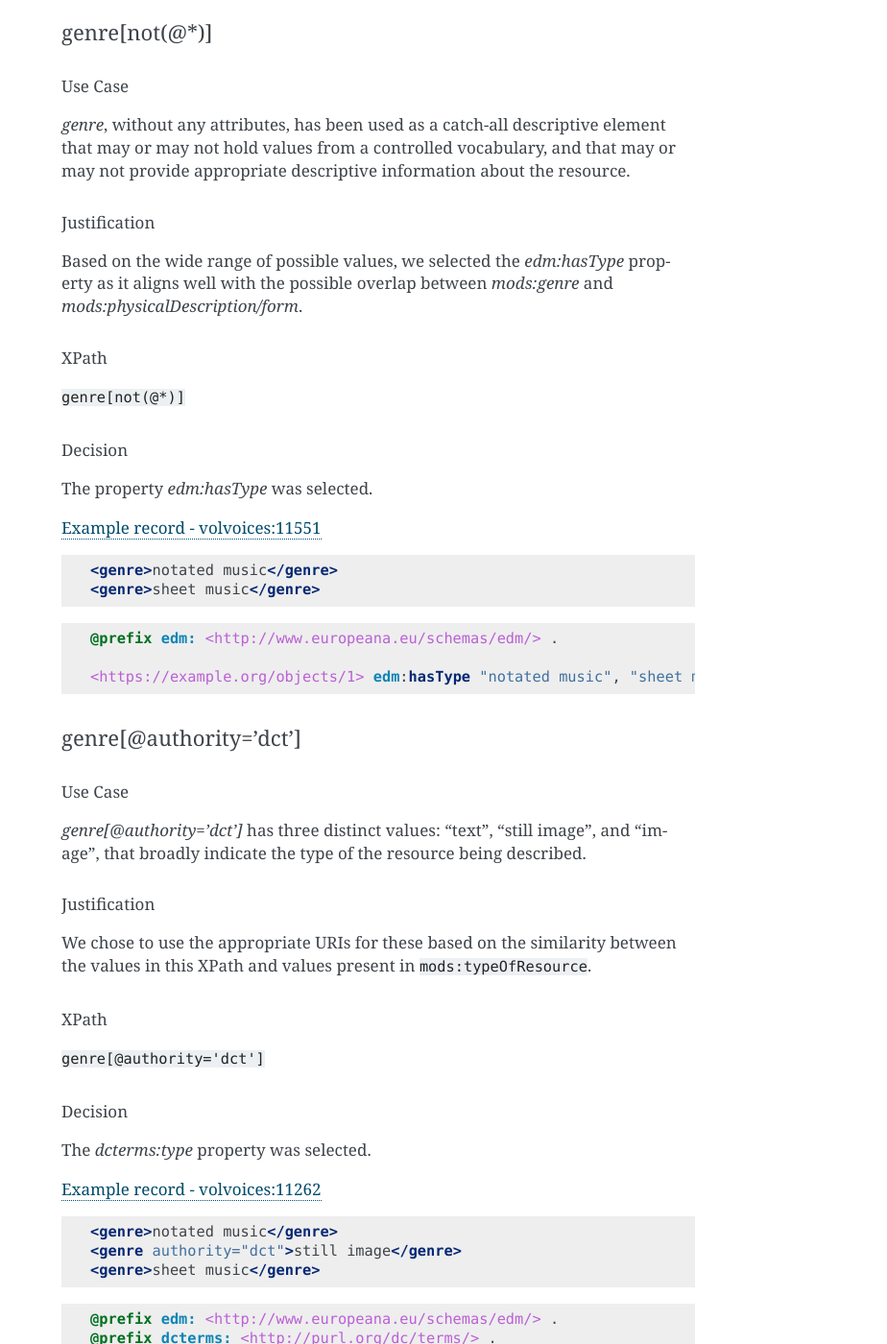
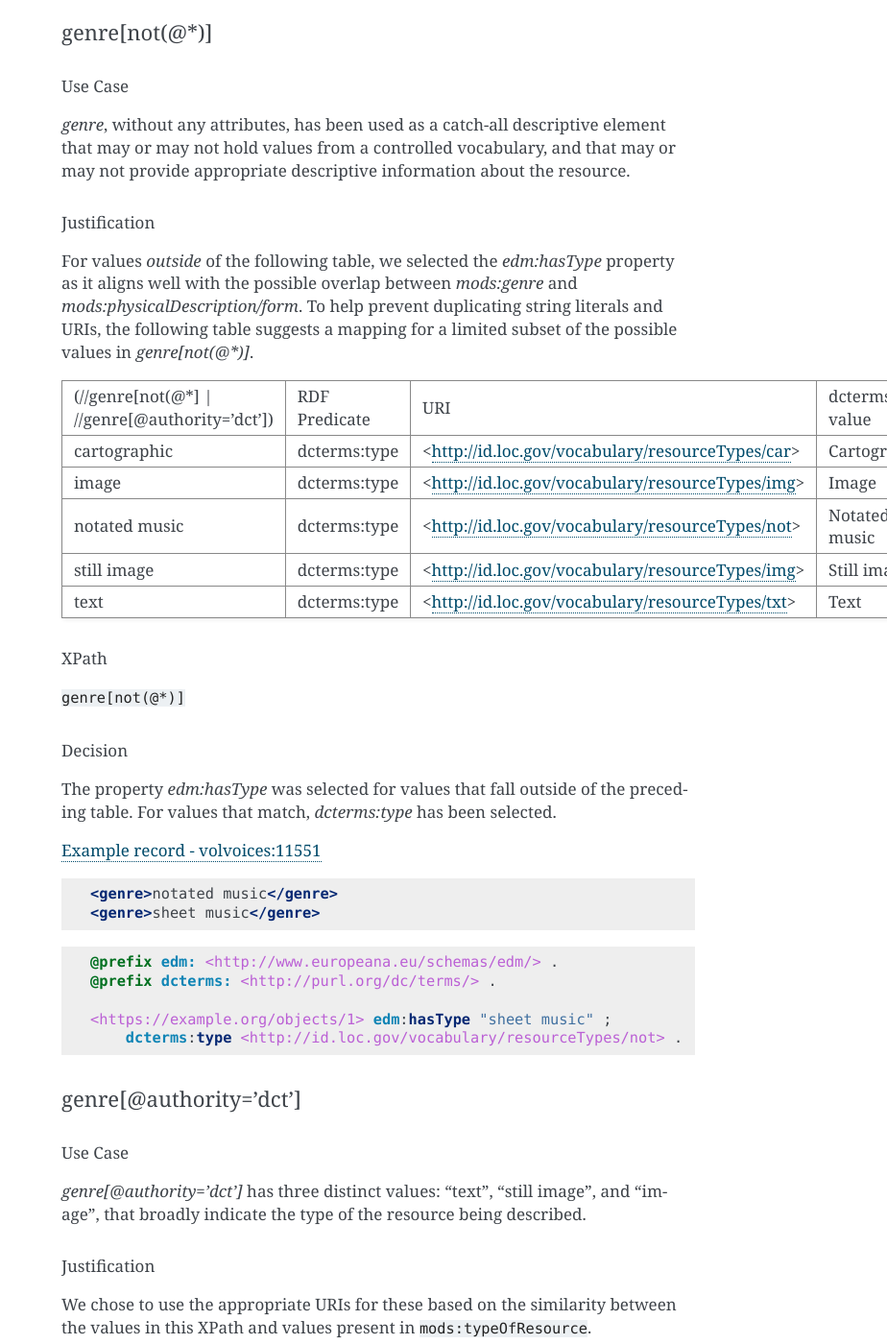
Before and after one commit to UTKcataloging/mods_to_rdf, a Sphinx documentation site: the page built from docs/source/contents/4_draft_mapping.rst, in a window 1280 px wide and 1400 px high, scrolled down 38273 px. Shown: the whole window at 96% size, without its empty margins (356-1280 px from the left). Built offline with Sphinx 7.4.7, drawn with Linux system fonts in a browser that asks for light colours; formulas are drawn with MathJax 3.

Commit message:
Update `genre[not(@*)]` section

```diff
--- a/docs/source/contents/4_draft_mapping.rst
+++ b/docs/source/contents/4_draft_mapping.rst
@@ -1803,7 +1803,21 @@ Use Case
 
 Justification
 ^^^^^^^^^^^^^
-Based on the wide range of possible values, we selected the `edm:hasType` property as it aligns well with the possible overlap between `mods:genre` and `mods:physicalDescription/form`.
+For values *outside* of the following table, we selected the `edm:hasType` property as it aligns well with the possible overlap between `mods:genre` and `mods:physicalDescription/form`. To help prevent duplicating string literals and URIs, the following table suggests a mapping for a limited subset of the possible values in `genre[not(@*)]`.
+
++-----------------------------------------------+---------------+--------------------------------------------------+--------------------+
+| (//genre[not(@*] | //genre[@authority='dct']) | RDF Predicate | URI                                              | dcterms text value |
++-----------------------------------------------+---------------+--------------------------------------------------+--------------------+
+| cartographic                                  | dcterms:type  | <http://id.loc.gov/vocabulary/resourceTypes/car> | Cartographic       |
++-----------------------------------------------+---------------+--------------------------------------------------+--------------------+
+| image                                         | dcterms:type  | <http://id.loc.gov/vocabulary/resourceTypes/img> | Image              |
++-----------------------------------------------+---------------+--------------------------------------------------+--------------------+
+| notated music                                 | dcterms:type  | <http://id.loc.gov/vocabulary/resourceTypes/not> | Notated music      |
++-----------------------------------------------+---------------+--------------------------------------------------+--------------------+
+| still image                                   | dcterms:type  | <http://id.loc.gov/vocabulary/resourceTypes/img> | Still image        |
++-----------------------------------------------+---------------+--------------------------------------------------+--------------------+
+| text                                          | dcterms:type  | <http://id.loc.gov/vocabulary/resourceTypes/txt> | Text               |
++-----------------------------------------------+---------------+--------------------------------------------------+--------------------+
 
 XPath
 ^^^^^
@@ -1811,7 +1825,7 @@ XPath
 
 Decision
 ^^^^^^^^
-The property `edm:hasType` was selected.
+The property `edm:hasType` was selected for values that fall outside of the preceding table. For values that match, `dcterms:type` has been selected.
 
 `Example record - volvoices:11551 <https://digital.lib.utk.edu/collections/islandora/object/volvoices:11551/datastream/MODS/view>`_
 
@@ -1823,8 +1837,10 @@ The property `edm:hasType` was selected.
 .. code-block:: turtle
 
     @prefix edm: <http://www.europeana.eu/schemas/edm/> .
-
-    <https://example.org/objects/1> edm:hasType "notated music", "sheet music" .
+    @prefix dcterms: <http://purl.org/dc/terms/> .
+
+    <https://example.org/objects/1> edm:hasType "sheet music" ;
+        dcterms:type <http://id.loc.gov/vocabulary/resourceTypes/not> .
 
 genre[@authority='dct']
 -----------------------
```
